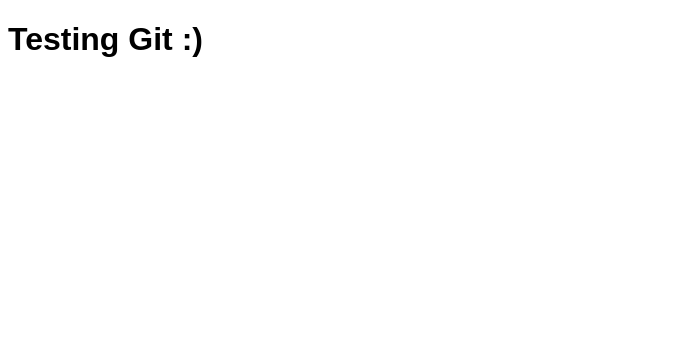
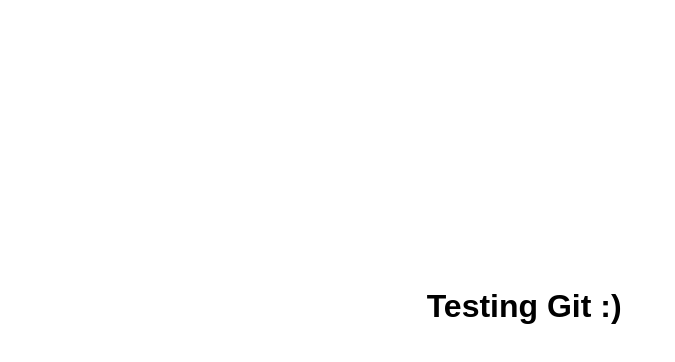
Before and after one commit to anagonm/HolaMundo, a plain HTML site: page index.html in a window 1280 px wide. Shown: the whole page, without its empty margins (0-675 px from the left). Drawn offline with Linux system fonts and the light colour scheme.

Commit message:
Center h1

```diff
--- a/css/main.css
+++ b/css/main.css
@@ -1,3 +1,9 @@
 h1{
   font-family: sans-serif;
+
 }
+.center{
+  position: absolute;
+  left: 33.33333333%;
+  top: 33.3333333%;
+}
--- a/index.html
+++ b/index.html
@@ -9,7 +9,10 @@
 </head>
 <body>
 
-<h1>Testing Git :)</h1>
+<div class="center">
+  <h1>Testing Git :)</h1>
+</div>
+
 
 </body>
 </html>
```
